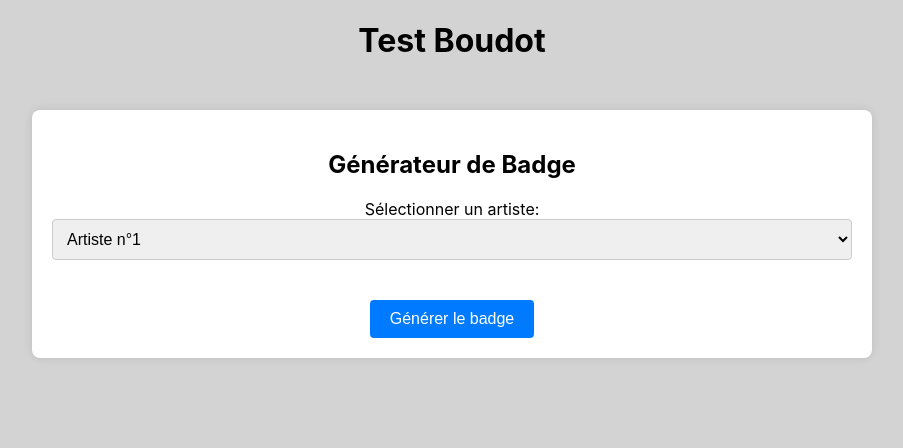
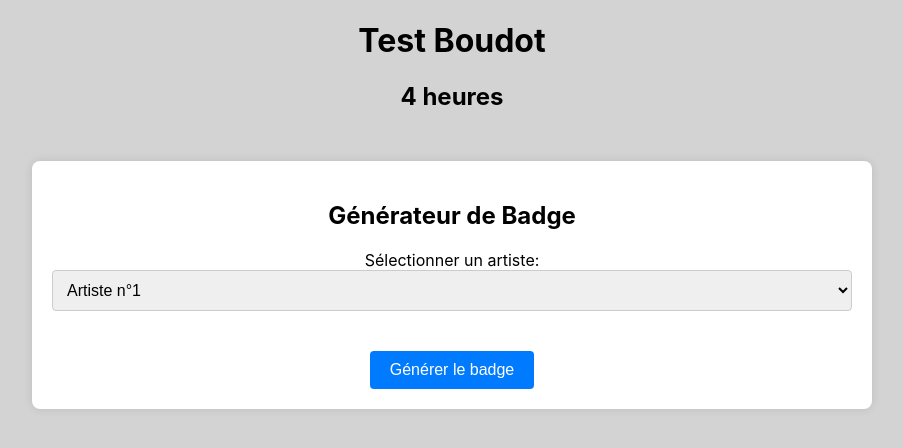
Before and after one commit to tsboudot/testlinkaband, a React (Create React App) app: page / in a window 1280 px wide. Shown: the top 448 px of the page, without its empty margins (188-1091 px from the left). Built offline with nearby package versions, Linux system fonts and the light colour scheme.

Commit message:
Readme + Temps

```diff
--- a/src/App.js
+++ b/src/App.js
@@ -4,7 +4,8 @@ function App() {
   return (
     <div className="App">
       <div className="appContainer">
-        <header><h1>Test Boudot</h1></header>
+        <header><h1>Test Boudot</h1>
+          <h2> 4 heures </h2></header>
         <main><Exercice />
         </main>
       </div>
```
Also changed, not shown: 1 other file (tests, documents, lock files or other folders).
